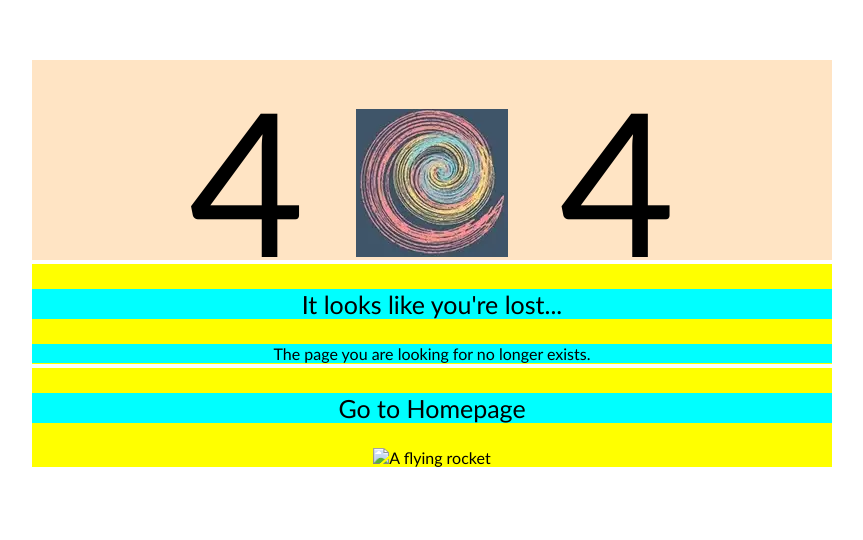
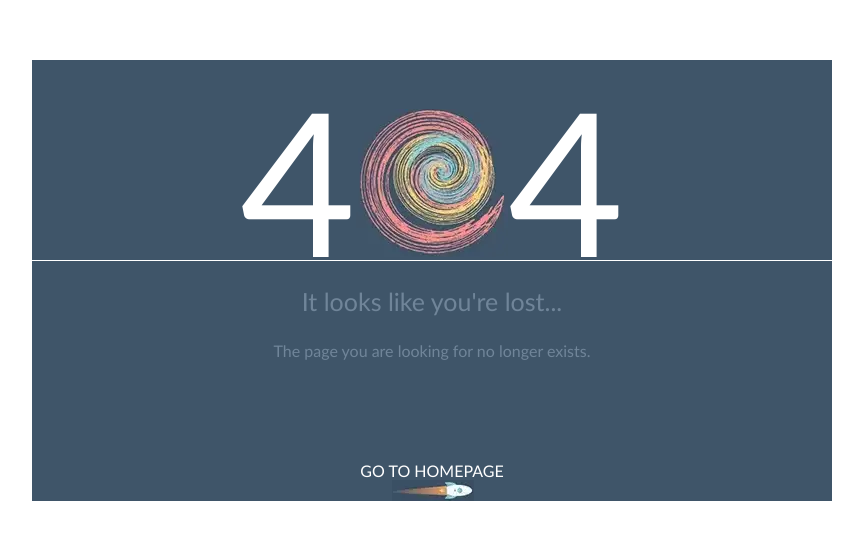
Before and after one commit to MonikaJaraite/03-you-are-lost, a website: page index.html in a window 1280 px wide. Shown: the part 148-688 px from the top of the page, without its empty margins (208-1071 px from the left). Drawn offline with Linux system fonts and the light colour scheme.

Commit message:
Some style reaarangement

```diff
--- a/index.html
+++ b/index.html
@@ -12,8 +12,8 @@
             display: inline-block;
             width: 800px;
             margin-left: calc(50% - 400px);
-            margin-bottom: 4px;
-            background-color: yellow;
+            padding: 0;
+            background-color: #3F5569;
             text-align: center;
             font-family: 'Gill Sans', 'Gill Sans MT', Calibri, 'Trebuchet MS', sans-serif;
         }
@@ -22,40 +22,50 @@
             margin-top: 200px;
             height: 200px;
             font-size: 200px;
-            background-color: bisque;
+            color: #fff;
         }
 
         main {
-            height: 100px;
+            height: 200px;
         }
 
         img {
             margin: 0;
+
         }
 
         p {
             font-size: 25px;
-            background-color: aqua;
+            color: #708599;
+        }
+
+        p:last-child {
+            font-size:medium;
+        }
+
+        a {
+            color: #fff;
+            text-decoration: none;
+            text-transform: uppercase;
         }
     </style>
+
 </head>
 <body>
     <header>
-        4
-        <img src="./Logo.png">
-        4
+        4<img src="./img/Logo.png">4
     </header>
     <main>
         <p>
             It looks like you're lost...
         </p>
-        <p style="font-size:medium;">
+        <p>
             The page you are looking for no longer exists.
         </p>
     </main>
     <footer>
-        <p>Go to Homepage</p>
-        <img src="#" alt="A flying rocket">
+        <a href="https://www.example.com">Go to Homepage</a>
+        <img style="display: block; margin-left: 360px;" src="./img/Rocket.png" alt="A flying rocket">
     </footer>
 </body>
 </html>
```
Also changed, not shown: img/Logo.png (renamed from Logo.png), img/Rocket.png (added), img/you-are-lost-dizainas.png (renamed from you-are-lost-dizainas.png).
